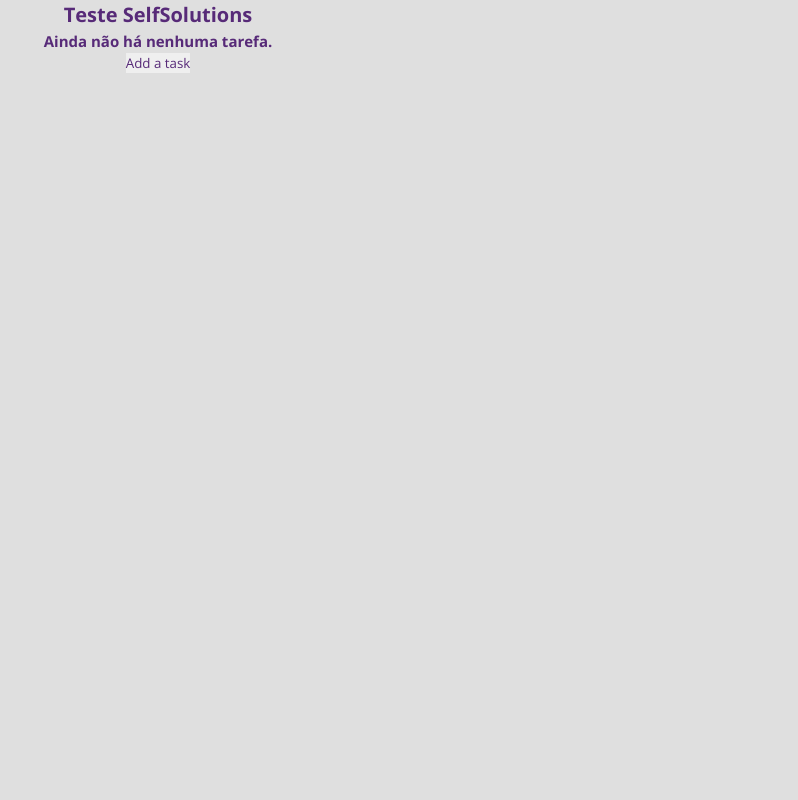
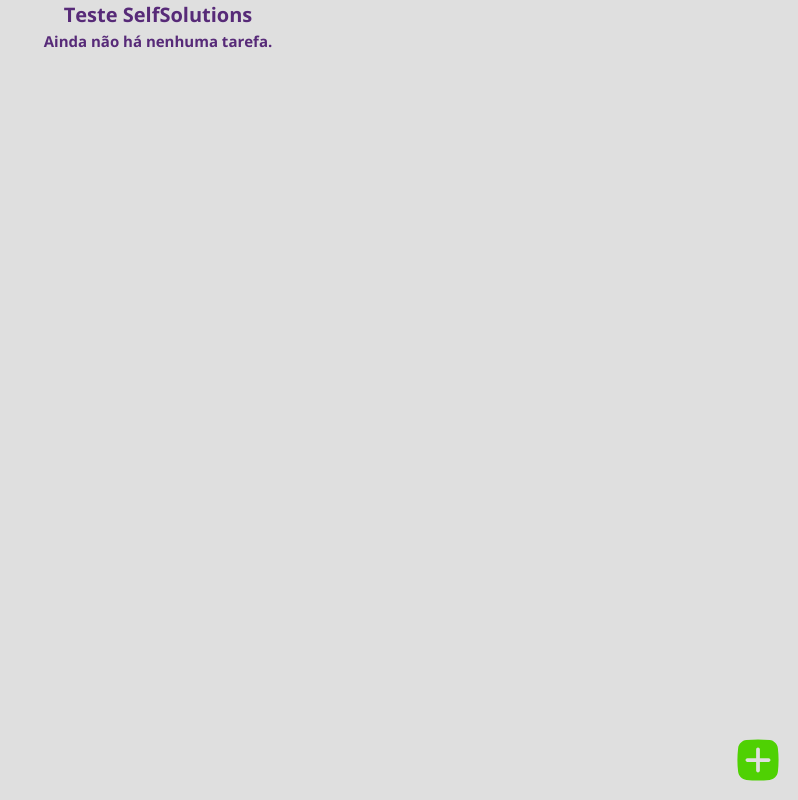
Before and after one commit to CeloRocha/Teste-SelfSolutions, a React (Create React App) app: page / in a window 1280 px wide. Shown: the whole page, without its empty margins (482-1280 px from the left). Built offline with nearby package versions, Linux system fonts and the light colour scheme.

Commit message:
feat: 🎸 Added feature, when modal is open site scrollbar hides

```diff
--- a/src/App.jsx
+++ b/src/App.jsx
@@ -1,10 +1,11 @@
-import './App.css';
+import './App.scss';
 import Task from './components/Task';
 import { useContext, useState } from 'react';
 import { TaskContext } from './contexts/TasksContextProvider';
 import Tasks from './components/Tasks';
 import Modal from './components/Modal';
 import Input from './components/Input';
+import Button from './components/Button';
 
 const initialTask = {
     title: 'Initial task',
@@ -17,6 +18,12 @@
     const [showCreateTaskModal, setShowCreateTaskModal] = useState(false);
     const [newTaskTitle, setNewTaskTitle] = useState('');
     const [newTaskDescription, setNewTaskDescription] = useState('');
+
+    if (showCreateTaskModal) {
+        document.body.classList.add('modalOpen');
+    } else {
+        document.body.classList.remove('modalOpen');
+    }
 
     const openCreateTaskModal = () => {
         setNewTaskTitle('');
@@ -39,10 +46,14 @@
     };
 
     return (
-        <div className="App">
+        <div className={`App`}>
             <h1>Teste SelfSolutions</h1>
             <Tasks />
-            <button onClick={openCreateTaskModal}>Add a task</button>
+            <Button
+                type="add"
+                className="add-button-fixed"
+                onClick={openCreateTaskModal}
+            />
             <Modal
                 show={showCreateTaskModal}
                 title="Adicionar nova tarefa"
--- a/src/App.css
+++ b/src/App.scss
@@ -28,6 +28,12 @@
   color: #61dafb;
 }
 
+.add-button-fixed {
+    position: fixed;
+    right: 10px;
+    bottom: 10px;
+}
+
 @keyframes App-logo-spin {
   from {
     transform: rotate(0deg);
--- a/src/index.css
+++ b/src/index.css
@@ -35,6 +35,10 @@
   -moz-osx-font-smoothing: grayscale;
 }
 
+body.modalOpen{
+    overflow-y: hidden;
+}
+
 code {
   font-family: source-code-pro, Menlo, Monaco, Consolas, 'Courier New',
     monospace;
```
